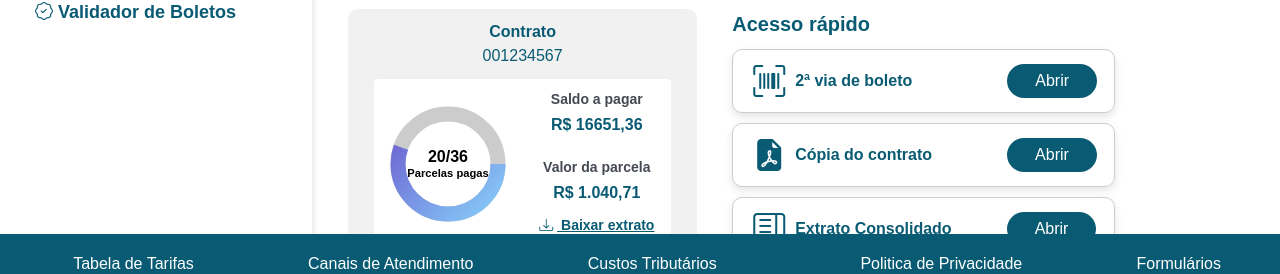
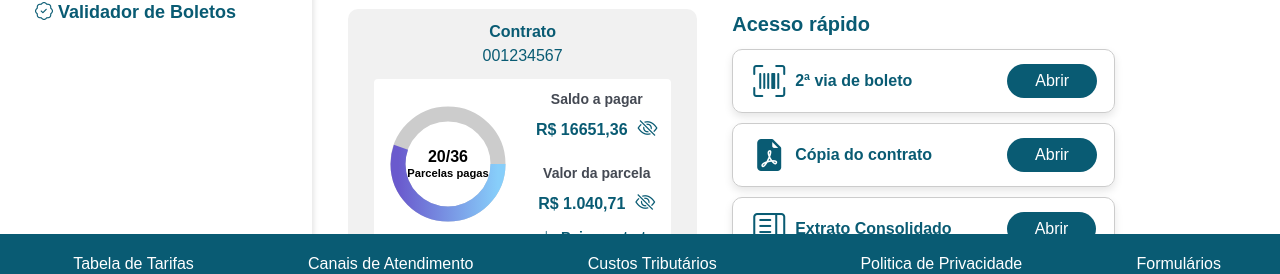
Before and after one commit to christiananjos/Projeto, an Angular app in the folder Poc-Volks/: page / in a window 1280 px wide. Shown: the part 432-706 px from the top of the page. Built offline with nearby package versions, Linux system fonts and the light colour scheme.

Commit message:
implementado função para ocultar o saldo na tela

```diff
--- a/Poc-Volks/src/app/app.component.html
+++ b/Poc-Volks/src/app/app.component.html
@@ -8,18 +8,14 @@
     <app-carousel-base></app-carousel-base>
   </div>
 
-
   <div style="display: flex; width: 100%; height: 80%; margin-top: 30px;">
-
     <!-- Grafico e Resumo do contrato -->
     <div style="width: 50%; height: 74.5%; background-color: #F1F1F1; border-radius: 10px;">
-      <div
-        style="width: 100%;height: 70px; display: flex; flex-direction: column; align-items: center; justify-content: center;">
+      <div style="width: 100%;height: 70px; display: flex; flex-direction: column; align-items: center; justify-content: center;">
         <span style="font-weight: bold;">Contrato</span>
         <span class="contract-badge">001234567</span>
       </div>
-      <div
-        style="width: 85%; height: 170px; border-radius: 4px; background-color: #ffffff; margin-left: auto;margin-right: auto;margin-top: 0;margin-bottom: auto;">
+      <div style="width: 85%; height: 170px; border-radius: 4px; background-color: #ffffff; margin-left: auto;margin-right: auto;margin-top: 0;margin-bottom: auto;">
         <div style="display: flex; width: 100%; height: 100%;">
           <div style="width: 50%; height: 100%; display: flex; align-items: center; justify-content: center;">
             <div class="progress-circle">
@@ -27,36 +23,35 @@
                 <!-- Fundo do círculo -->
                 <circle cx="60" cy="60" r="50" stroke="#ccc" stroke-width="15" fill="none" />
                 <!-- Barra de progresso -->
-                <circle cx="60" cy="60" r="50" stroke="url(#gradient)" stroke-width="15" fill="none"
-                  stroke-dasharray="314" stroke-dashoffset="140" />
+                <circle cx="60" cy="60" r="50" stroke="url(#gradient)" stroke-width="15" fill="none" stroke-dasharray="314" stroke-dashoffset="140" />
                 <defs>
-                  <linearGradient id="gradient" x1="0%" y1="0%" x2="100%" y2="100%">
+                  <linearGradient id="gradient" x1="0%" y1="0%" x2="100%">
                     <stop offset="0%" style="stop-color:#6A5ACD; stop-opacity:1" />
                     <stop offset="100%" style="stop-color:#87CEFA; stop-opacity:1" />
                   </linearGradient>
                 </defs>
-                <text x="50%" y="45%" dominant-baseline="middle" text-anchor="middle"
-                  style="font-weight: bold ;">20/36</text>
-                <text x="50%" y="58%" dominant-baseline="middle" text-anchor="middle"
-                  style="font-size: 0.7em; font-weight: bold;">Parcelas
-                  pagas</text>
-
+                <text x="50%" y="45%" dominant-baseline="middle" text-anchor="middle" style="font-weight: bold ;">20/36</text>
+                <text x="50%" y="58%" dominant-baseline="middle" text-anchor="middle" style="font-size: 0.7em; font-weight: bold;">Parcelas pagas</text>
               </svg>
             </div>
           </div>
           <div style="width: 50%; height: 100%; flex-direction: column; color: #095B73;">
             <div style="margin-top: 10px;">
-              <div
-                style="display: flex; flex-direction: column; align-items: center; height: 100%; margin-bottom: 20px;">
-                <span style="font-size: 14px;color: #444953;margin-bottom: 3px;font-weight: bold;">Saldo a
-                  pagar</span>
-                <span style="font-size: 16px; font-weight: bold;">R$ 16651,36</span>
+              <div style="display: flex; flex-direction: column; align-items: center; height: 100%; margin-bottom: 20px;">
+                <span style="font-size: 14px;color: #444953;margin-bottom: 3px; font-weight: bold;">Saldo a pagar</span>
+                <span style="font-size: 16px; font-weight: bold;">
+                  <span *ngIf="showSaldo">R$ 16651,36</span>
+                  <span *ngIf="!showSaldo">****</span>
+                  <i class="bi" [ngClass]="showSaldo ? 'bi-eye-slash' : 'bi-eye'" (click)="toggleSaldo()" style="margin-left: 10px; font-size: 20px; cursor: pointer;"></i>
+                </span>
               </div>
-              <div
-                style="display: flex; flex-direction: column; align-items: center; height: 100%;margin-bottom: 10px;">
-                <span style="font-weight: bold; font-size: 14px; color: #444953;margin-bottom: 3px;">Valor da
-                  parcela</span>
-                <span style="font-weight: bold;font-size: 16px;">R$ 1.040,71</span>
+              <div style="display: flex; flex-direction: column; align-items: center; height: 100%;margin-bottom: 10px;">
+                <span style="font-weight: bold; font-size: 14px; color: #444953;margin-bottom: 3px;">Valor da parcela</span>
+                <span style="font-weight: bold;font-size: 16px;">
+                  <span *ngIf="showSaldo">R$ 1.040,71</span>
+                  <span *ngIf="!showSaldo">****</span>
+                  <i class="bi" [ngClass]="showSaldo ? 'bi-eye-slash' : 'bi-eye'" (click)="toggleSaldo()" style="margin-left: 10px; font-size: 20px; cursor: pointer;"></i>
+                </span>
               </div>
               <div style="display: flex; flex-direction: column; align-items: center; height: 100%;">
                 <span style="font-weight: bold;font-size: 14px;text-decoration: underline;">
@@ -68,8 +63,7 @@
           </div>
         </div>
       </div>
-      <div
-        style="width: 100%;height: 73px; display: flex; flex-direction: column; align-items: center; justify-content: center;">
+      <div style="width: 100%;height: 73px; display: flex; flex-direction: column; align-items: center; justify-content: center;">
         <span style="font-weight: bold;">Status do contrato</span>
         <span style="font-weight: bold; font-size: 10px;color: #3CBE00;">• EM DIA</span>
       </div>
@@ -80,56 +74,35 @@
       <span style="font-weight: bold; font-size: 20px;">Acesso rápido</span>
 
       <!-- Card -->
-      <div style="width: 383px; height: 64px; border: 1px solid #ccc; box-shadow: 0 4px 8px rgba(0, 0, 0, 0.1);
-          border-radius: 10px; display: flex; align-items: center; padding: 0 20px;
-          margin-top: 10px;">
-        <i class="bi bi-upc-scan" style="font-size: 32px; display: flex; align-items: center; justify-content: center;
-            margin-right: 10px;"></i>
+      <div style="width: 383px; height: 64px; border: 1px solid #ccc; box-shadow: 0 4px 8px rgba(0, 0, 0, 0.1); border-radius: 10px; display: flex; align-items: center; padding: 0 20px; margin-top: 10px;">
+        <i class="bi bi-upc-scan" style="font-size: 32px; display: flex; align-items: center; justify-content: center; margin-right: 10px;"></i>
         <span style="font-weight: bold; font-size: 16px;"> 2ª via de boleto</span>
-
-        <button style="background-color: #095b73; color: white; border: none; border-radius: 25px; padding: 5px 28px;
-          position: relative; left: 95px;">Abrir</button>
+        <button style="background-color: #095b73; color: white; border: none; border-radius: 25px; padding: 5px 28px; position: relative; left: 95px;">Abrir</button>
       </div>
 
       <!-- Card -->
-      <div style="width: 383px; height: 64px; border: 1px solid #ccc; box-shadow: 0 4px 8px rgba(0, 0, 0, 0.1);
-        border-radius: 10px; display: flex; align-items: center; padding: 0 20px;
-        margin-top: 10px;">
-        <i class="bi bi-file-earmark-pdf-fill" style="font-size: 32px; display: flex; align-items: center; justify-content: center;
-          margin-right: 10px;"></i>
+      <div style="width: 383px; height: 64px; border: 1px solid #ccc; box-shadow: 0 4px 8px rgba(0, 0, 0, 0.1); border-radius: 10px; display: flex; align-items: center; padding: 0 20px; margin-top: 10px;">
+        <i class="bi bi-file-earmark-pdf-fill" style="font-size: 32px; display: flex; align-items: center; justify-content: center; margin-right: 10px;"></i>
         <span style="font-weight: bold; font-size: 16px;">Cópia do contrato</span>
-
-        <button style="background-color: #095b73; color: white; border: none; border-radius: 25px; padding: 5px 28px;
-        position: relative; left: 75px;">Abrir</button>
+        <button style="background-color: #095b73; color: white; border: none; border-radius: 25px; padding: 5px 28px; position: relative; left: 75px;">Abrir</button>
       </div>
 
       <!-- Card -->
-      <div style="width: 383px; height: 64px; border: 1px solid #ccc; box-shadow: 0 4px 8px rgba(0, 0, 0, 0.1);
-      border-radius: 10px; display: flex; align-items: center; padding: 0 20px;
-      margin-top: 10px;">
-        <i class="bi bi-layout-text-sidebar" style="font-size: 32px; display: flex; align-items: center; justify-content: center;
-        margin-right: 10px;"></i>
+      <div style="width: 383px; height: 64px; border: 1px solid #ccc; box-shadow: 0 4px 8px rgba(0, 0, 0, 0.1); border-radius: 10px; display: flex; align-items: center; padding: 0 20px; margin-top: 10px;">
+        <i class="bi bi-layout-text-sidebar" style="font-size: 32px; display: flex; align-items: center; justify-content: center; margin-right: 10px;"></i>
         <span style="font-weight: bold; font-size: 16px;">Extrato Consolidado</span>
-
-        <button style="background-color: #095b73; color: white; border: none; border-radius: 25px; padding: 5px 28px;
-      position: relative; left: 55px">Abrir</button>
+        <button style="background-color: #095b73; color: white; border: none; border-radius: 25px; padding: 5px 28px; position: relative; left: 55px">Abrir</button>
       </div>
 
       <!-- Card -->
-      <div style="width: 383px; height: 64px; border: 1px solid #ccc; box-shadow: 0 4px 8px rgba(0, 0, 0, 0.1);
-    border-radius: 10px; display: flex; align-items: center; padding: 0 20px;
-    margin-top: 10px;">
-        <i class="bi bi-person-vcard" style="font-size: 32px; display: flex; align-items: center; justify-content: center;
-      margin-right: 10px;"></i>
+      <div style="width: 383px; height: 64px; border: 1px solid #ccc; box-shadow: 0 4px 8px rgba(0, 0, 0, 0.1); border-radius: 10px; display: flex; align-items: center; padding: 0 20px; margin-top: 10px;">
+        <i class="bi bi-person-vcard" style="font-size: 32px; display: flex; align-items: center; justify-content: center; margin-right: 10px;"></i>
         <span style="font-weight: bold; font-size: 16px;">Atualização cadastral</span>
-
-        <button style="background-color: #095b73; color: white; border: none; border-radius: 25px; padding: 5px 28px;
-    position: relative; left: 48px;">Abrir</button>
+        <button style="background-color: #095b73; color: white; border: none; border-radius: 25px; padding: 5px 28px; position: relative; left: 48px;">Abrir</button>
       </div>
     </div>
   </div>
 </div>
-
 
 <app-footer-base></app-footer-base>
 
@@ -137,13 +110,10 @@
   @import url("https://cdn.jsdelivr.net/npm/bootstrap-icons@1.11.3/font/bootstrap-icons.min.css");
   @import url("https://cdn.jsdelivr.net/npm/bootstrap@5.3.3/dist/css/bootstrap.min.css");
 
-
   * {
     font-family: Arial, sans-serif;
     color: #095b73;
   }
-
-
 
   .main-content {
     width: 61.5%;
--- a/Poc-Volks/src/app/app.component.ts
+++ b/Poc-Volks/src/app/app.component.ts
@@ -8,4 +8,11 @@ import { Component } from '@angular/core';
 })
 export class AppComponent {
   title = 'Poc-Volks'
+
+  showSaldo = true;
+
+  toggleSaldo() {
+    this.showSaldo = !this.showSaldo;
+  }
+
 }
```
